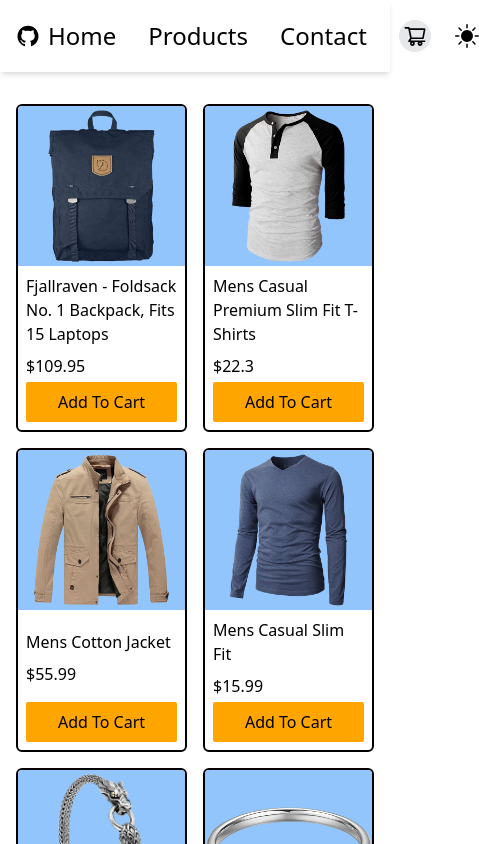
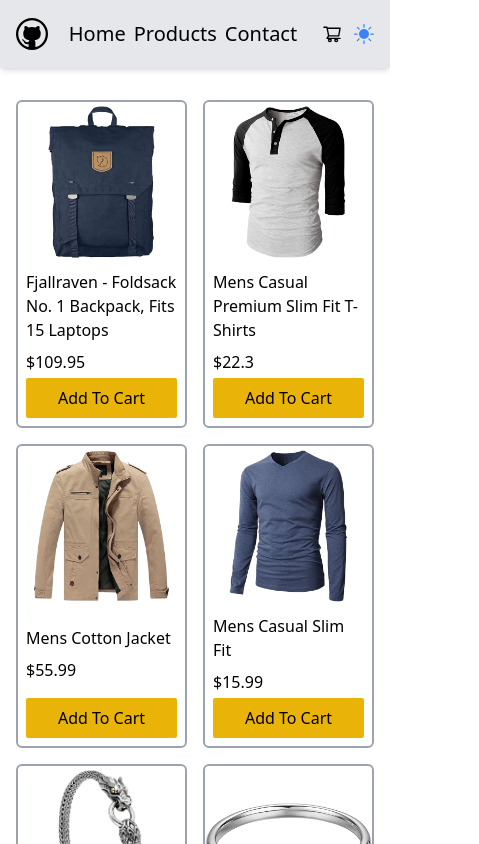
Before and after one commit to Complexlity/eCommerce-site, a React (Vite) app: page /products in a window 390 px wide. Shown: the top 844 px of the page, 479 px wide, since content can reach past the window. Built offline with nearby package versions, Linux system fonts and the light colour scheme.

Commit message:
Add dark mode to products page

```diff
--- a/src/App.tsx
+++ b/src/App.tsx
@@ -2,10 +2,13 @@
 import RouteSwitch from "./RouteSwitch";
 import { BrowserRouter as Router } from "react-router-dom";
 import Cart from "./components/Cart";
-
+import { useSelector } from "react-redux";
+import { RootState } from "./store/index.js";
 function App() {
+  const darkTheme = useSelector((state: RootState) => state.darkTheme);
+  const app = darkTheme ? "App dark text-center" : "App text-center";
   return (
-    <div className="App text-center">
+    <div className={app}>
       <Router>
         <Navbar />
         <Cart />
--- a/src/components/Button.tsx
+++ b/src/components/Button.tsx
@@ -39,14 +39,13 @@
   }
 
   const style: any = {
-    backgroundColor: color,
     borderRadius: rounding,
     width: width,
   };
   return (
     <button
       style={style}
-      className="py-2  text-center hover:text-white hover:opacity-[80%]"
+      className="bg-yellow-500 py-2 text-center hover:text-white hover:opacity-[80%] dark:bg-yellow-600"
       onClick={() => {
         addToCart(newItem);
       }}
--- a/src/components/Card.tsx
+++ b/src/components/Card.tsx
@@ -5,8 +5,8 @@
 const Card: FC<ShopItem> = (props) => {
   const { title: name, id, image, price: price } = props;
   return (
-    <div className="grid overflow-hidden rounded-md border-2 border-black">
-      <div className=" h-[10rem] bg-blue-300 py-1">
+    <div className="grid overflow-hidden rounded-md border-2 border-gray-400 dark:text-gray-200">
+      <div className=" h-[10rem] py-1 dark:bg-gray-400">
         <img
           className="mx-auto h-full object-contain"
           src={`./src/assets/${image}`}
--- a/src/components/Navbar.tsx
+++ b/src/components/Navbar.tsx
@@ -15,43 +15,49 @@
   const dispatch = useDispatch();
   const toggleThemes = () => dispatch(toggleTheme());
   return (
-    <nav className="flex items-center justify-between py-3 px-4 text-2xl shadow-md">
-      <div>
-        {!darkTheme && <AiFillGithub />}
-        {darkTheme && <VscGithub />}
+    <nav className="mx-auto flex items-center justify-between border-sky-800 bg-gray-200 py-3 px-4 text-xl shadow-md dark:border-b-[2px] dark:bg-cyan-900 dark:text-gray-300 md:text-2xl">
+      <div className="sm:h-[2.5rem] sm:w-[2.5rem]">
+        <VscGithub className="h-full w-full" size={"2rem"} />
+        {/* {darkTheme && <VscGithub size={"2.5rem"} />} */}
+        {/* {!darkTheme && <AiFillGithub size={"2.5rem"} />} */}
       </div>
-      <ul className="mx-auto flex items-center justify-end gap-4">
-        <li className="h-full  py-2 px-2">
+      <ul className="mx-auto flex items-center justify-end gap-2 sm:gap-4">
+        <li className="h-full  py-2 sm:px-2">
           <Link to={"/"}>Home</Link>
         </li>
-        <li className="h-full  py-2  px-2">
+        <li className="h-full  py-2  sm:px-2">
           <Link to={"/products"}>Products</Link>
         </li>
-        <li className="hover h-full  py-2  px-2">
+        <li className="hover h-full  py-2  sm:px-2">
           <Link to={"/contact"}>Contact</Link>
         </li>
-        <li className="ml-2 h-full"></li>
       </ul>
-      <div className="flex items-center gap-6">
+      <div className="flex items-center gap-2 sm:gap-6">
         <div
-          className=" relative grid  items-center justify-center rounded-full bg-gray-200 p-1 hover:scale-[110%]"
+          className=" relative grid  items-center justify-center rounded-full p-1 hover:scale-[110%] dark:bg-blue-900 dark:text-white"
           onClick={() => dispatch(toggleOverlay())}
         >
           <Badge>
             <AiOutlineShoppingCart cursor={"pointer"} height="100%" />
           </Badge>
           {count > 0 && (
-            <span className="absolute bottom-[-.3rem] left-4 flex h-[1rem] w-[1rem]  items-center justify-center rounded-full bg-red-500 text-xs">
+            <span className="absolute bottom-[-.3rem] left-4 flex h-[1rem] w-[1rem]  items-center justify-center rounded-full bg-red-500 text-xs dark:bg-red-700 dark:text-gray-200">
               {count}
             </span>
           )}
         </div>
         <div>
           {!darkTheme && (
-            <BsFillSunFill className="cursor-pointer" onClick={toggleThemes} />
+            <BsFillSunFill
+              className="cursor-pointer text-blue-500"
+              onClick={toggleThemes}
+            />
           )}
           {darkTheme && (
-            <BsMoonFill className="cursor-pointer" onClick={toggleThemes} />
+            <BsMoonFill
+              className="cursor-pointer text-blue-400"
+              onClick={toggleThemes}
+            />
           )}
         </div>
       </div>
--- a/src/pages/Products.tsx
+++ b/src/pages/Products.tsx
@@ -1,9 +1,14 @@
 import Cards from "../components/Cards";
+import { RootState } from "../store/index.js";
+import { useSelector } from "react-redux";
 
 const Products = () => {
+  const darkTheme = useSelector((state: RootState) => state.darkTheme);
   return (
-    <div className="mt-[2rem]">
-      <Cards />
+    <div className={darkTheme ? "dark" : ""}>
+      <div className="pt-[2rem] dark:bg-cyan-900">
+        <Cards />
+      </div>
     </div>
   );
 };
--- a/tailwind.config.cjs
+++ b/tailwind.config.cjs
@@ -1,11 +1,9 @@
 /** @type {import(tailwindcss).Config} */
 module.exports = {
-  content: [
-    "./index.html",
-    "./src/**/*.{js,ts,jsx,tsx}",
-  ],
+  darkMode: "class",
+  content: ["./index.html", "./src/**/*.{js,ts,jsx,tsx}"],
   theme: {
     extend: {},
   },
   plugins: [],
-}
+};
```
